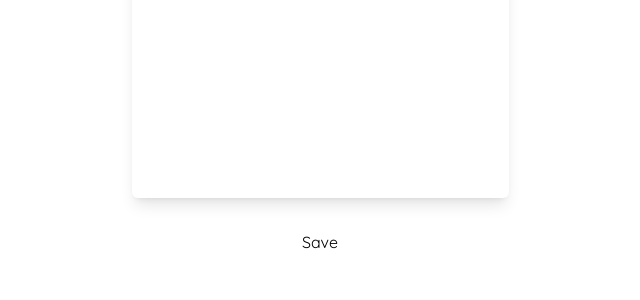
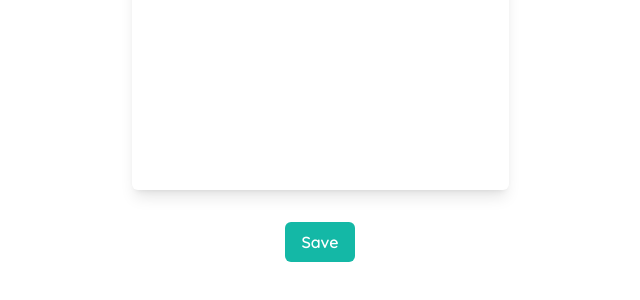
Before and after one commit to itzMaffi/Stream, a Next.js app: page / in a window 1280 px wide. Shown: the part 384-684 px from the top of the page, without its empty margins (320-960 px from the left). Built offline with nearby package versions, Linux system fonts and the light colour scheme; a web font is replaced by a local one.

Commit message:
Add inital button style

```diff
--- a/app/ui/thought-input.tsx
+++ b/app/ui/thought-input.tsx
@@ -63,7 +63,7 @@ export default function ThoughtInput() {
   return (
     <div className="flex flex-col">
       <textarea className={`rounded-md p-4 shadow-lg focus:outline-none resize-none ${sono.className}  text-lg break-all whitespace-break-spaces`} cols={COLS} rows={ROWS} maxLength={MAX_LENGTH} name="thought" value={thought} onKeyDown={handleKeyDown} onChange={handleChange} autoComplete="off" autoCorrect="off" spellCheck={false} autoFocus={true}></textarea>
-      <button type="submit" className="my-8" onClick={handleSave}>Save</button>
+      <button type="submit" className="my-8 mx-auto py-2 px-4 bg-teal-500 rounded-md text-white font-semibold" onClick={handleSave}>Save</button>
     </div>
   )
 }
```
